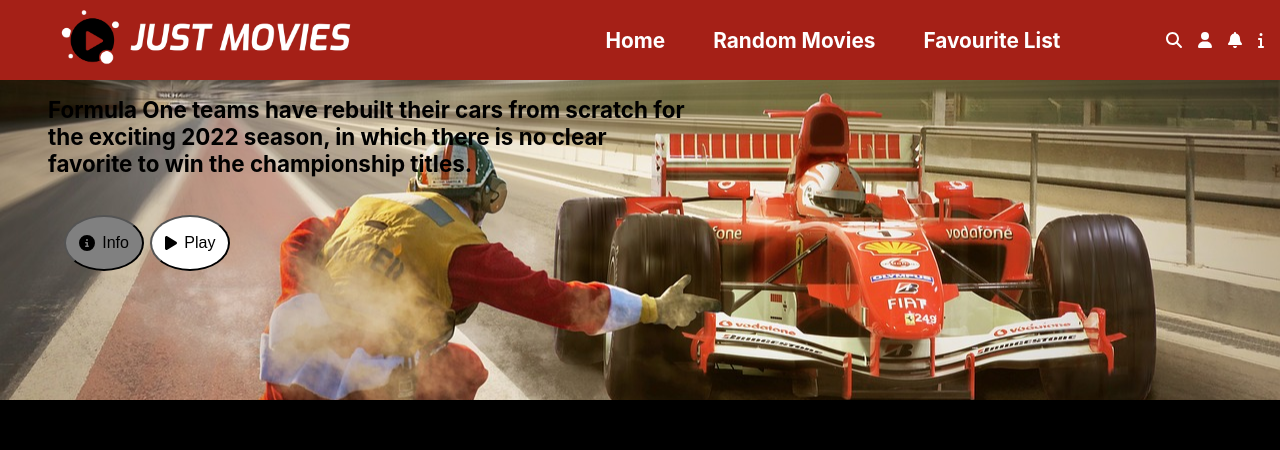
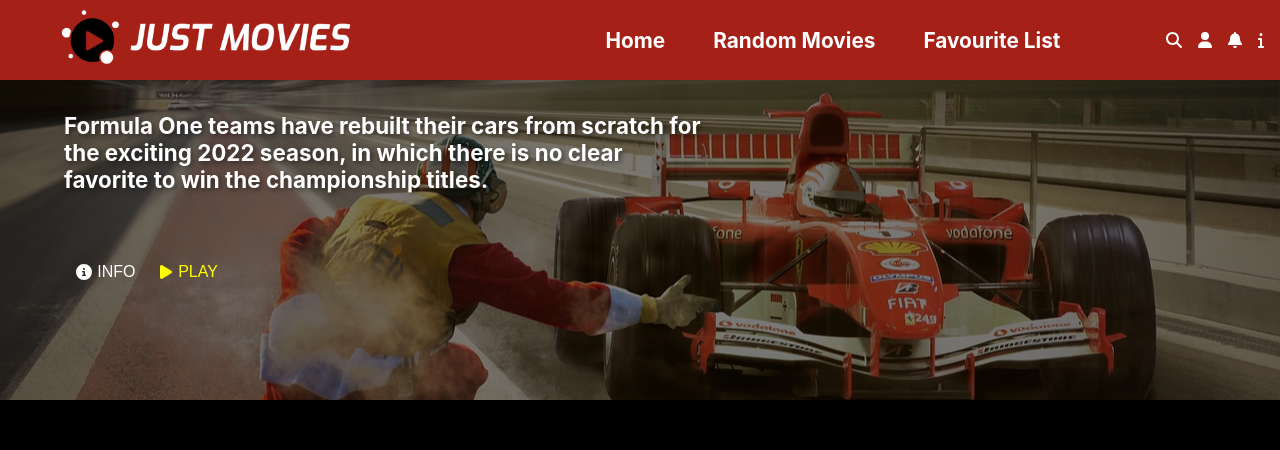
Before and after one commit to Szersz87/just_movies, a React (Create React App) app: page / in a window 1280 px wide. Shown: the top 450 px of the page. Built offline with nearby package versions, Linux system fonts and the light colour scheme; no server answers.

Commit message:
add some style to hero

```diff
--- a/src/app/components/hero/HeroButtons.jsx
+++ b/src/app/components/hero/HeroButtons.jsx
@@ -22,14 +22,16 @@
   return (
     <div className="cardBtns">
       <Button
+        className="cardBtnInfo"
+        buttonContent="buttonContent"
         title="Info"
-        className="cardBtnInfo"
         icon={faCircleInfo}
         onClick={handleInfoClick}
-      />
+        />
       <Button
+        className="cardBtnPlay"
+        buttonContent="buttonContent"
         title="Play"
-        className="cardBtnPlay"
         icon={faPlay}
         onClick={handlePlayClick}
       />
--- a/src/app/components/hero/hero.jsx
+++ b/src/app/components/hero/hero.jsx
@@ -4,6 +4,7 @@
 function Hero() {
   return (
     <div className="card">
+      <div className="overlayImg"></div>
       <h3 className="cardText">
       Formula One teams have rebuilt their cars from scratch for the exciting 2022 season, in which there is no clear favorite to win the championship titles.
       </h3>
--- a/src/app/components/hero/hero.scss
+++ b/src/app/components/hero/hero.scss
@@ -1,17 +1,31 @@
 .card {
+  position: relative;
   background-image: url(../../../assets/images/racing-3415413_1280.jpg);
   background-size: cover;
   background-position: center;
   margin-top: -1.4rem;
-  width: 100%vh;
+  width: 100vw;
   height: 40vh;
-  background-color: rgba(0,0,0,0.4);
+  background-color: black;
+
+  .overlayImg {
+    position: absolute;
+    top: 0;
+    left: 0;
+    width: 100%;
+    height: 100%;
+    background-color: rgba(0, 0, 0, 0.5);
+
+  }
   .cardText {
+    position: relative;
     margin-left: 2rem;
-    padding: 1rem;
+    padding: 2rem;
     width: 50%;
     font-size: 1.4rem;
-    color: black;
+    color: white;
+    text-shadow: 2px 2px 5px rgba(0, 0, 0, 0.5);
+    z-index: 1;
   }
   .cardBtns {
     display: flex;
@@ -20,20 +34,35 @@
     margin-left: 2rem;
     width: 13%;
     padding: 0rem 2rem;
+
     button {
       display: flex;
-      justify-content: space-evenly;
-      align-items: center;
-      font-size: 1rem;
-      border-radius: 50%;
-      width: 5rem;
+      text-transform: uppercase;
+      border: none;
       cursor: pointer;
+      z-index: 1;
+      background: none;
+      overflow: hidden;
+      transition: .5s;
+      &:hover {
+        box-shadow: 2px 3px 0 0 rgba(255, 255, 255, .8), inset 11px 6px 10px rgba(0, 0, 0, .2);
+      }
+      .buttonContent {
+        display: flex;
+        align-items: center;
+        justify-content: space-evenly;
+        font-size: 1rem;
+        height: 3rem;
+        width: 5rem;
+     }
     }
     .cardBtnPlay {
-      background-color: #fff;
+
+      color: yellow;
+
     }
     .cardBtnInfo {
-      background-color: gray;
+      color: white;
     }
   }
 }
@@ -42,7 +71,7 @@
   top: 10%;
   left: 10%;
   right: 10%;
-  background-color: rgba(255, 255, 255, 0.75)
+  background-color: rgba(255, 255, 255, 0.75);
 }
 .modal {
   position: absolute;
--- a/src/app/components/pages/Pages.scss
+++ b/src/app/components/pages/Pages.scss
@@ -18,13 +18,14 @@
     }
     .movieList {
 
-
       .movieTile {
+        width: 125px;
         position: relative;
         text-align: center;
         left: 2.2rem;
         right: 2.2rem;
         width: 8rem;
+
         img {
           border-radius: 5px;
           max-width: 100%;
--- a/src/shared/ButtonWithIcon.jsx
+++ b/src/shared/ButtonWithIcon.jsx
@@ -2,11 +2,13 @@
 import PropTypes from "prop-types";
 import Icon from "./Icon";
 
-function ButtonWithIcon({ title, className, icon, onClick }) {
+function ButtonWithIcon({ title, className, icon, onClick, buttonContent }) {
   return (
     <button className={className} onClick={onClick}>
+      <div className={buttonContent}>
       <Icon src={icon} />
       <p>{title}</p>
+      </div>
     </button>
   );
 }
@@ -14,7 +16,8 @@
   title: PropTypes.string,
   className: PropTypes.string,
   icon: PropTypes.string.optional,
-  onClick: PropTypes.func.isRequired
+  onClick: PropTypes.func.isRequired,
+  buttonContent: PropTypes.string
 };
 
 
--- a/src/shared/MovieList/ReusableMovieList.jsx
+++ b/src/shared/MovieList/ReusableMovieList.jsx
@@ -26,25 +26,29 @@
       <div className="movieList">
         <Swiper
           modules={[Navigation, Pagination]}
-          spaceBetween={1}
+          spaceBetween={10}
           breakpoints={{
 
             640: {
               width: 640,
-              slidesPerView: 2,
+              slidesPerView: 3,
+              spaceBetween: 10
             },
 
             768: {
               width: 768,
-              slidesPerView: 3,
+              slidesPerView: 4,
+              spaceBetween: 20
             },
             1200: {
               width: 1200,
               slidesPerView: 5,
+              spaceBetween: 30
             },
             1800: {
               width: 1900,
               slidesPerView: 9,
+              spaceBetween: 40
             }
           }}
           navigation
```
